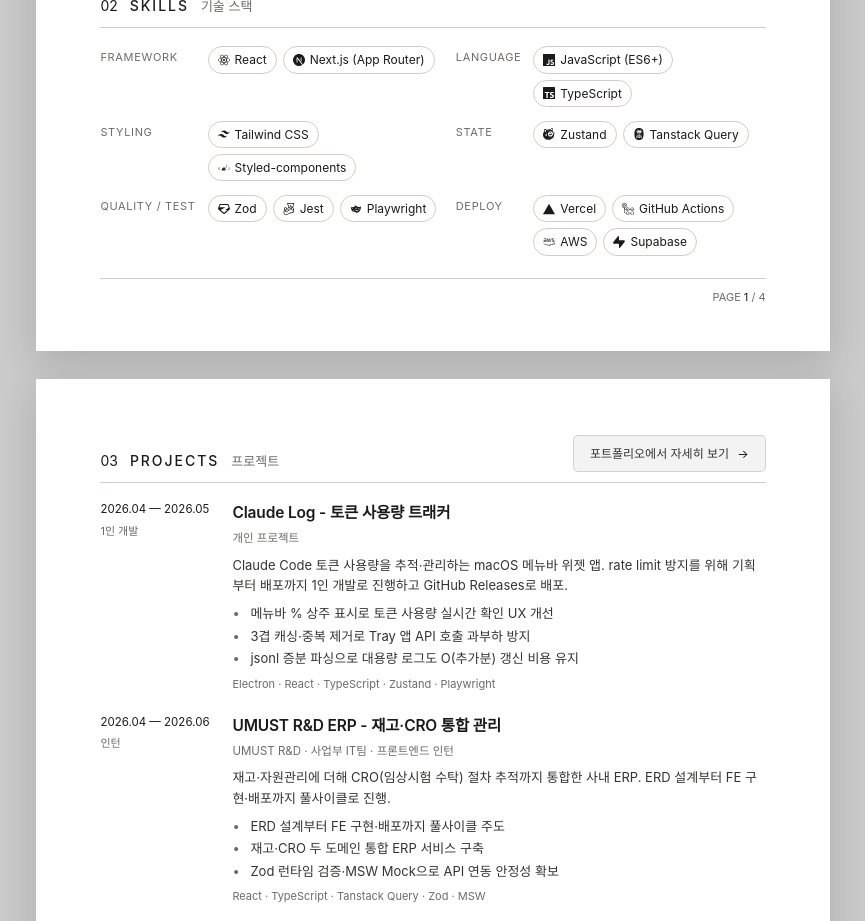
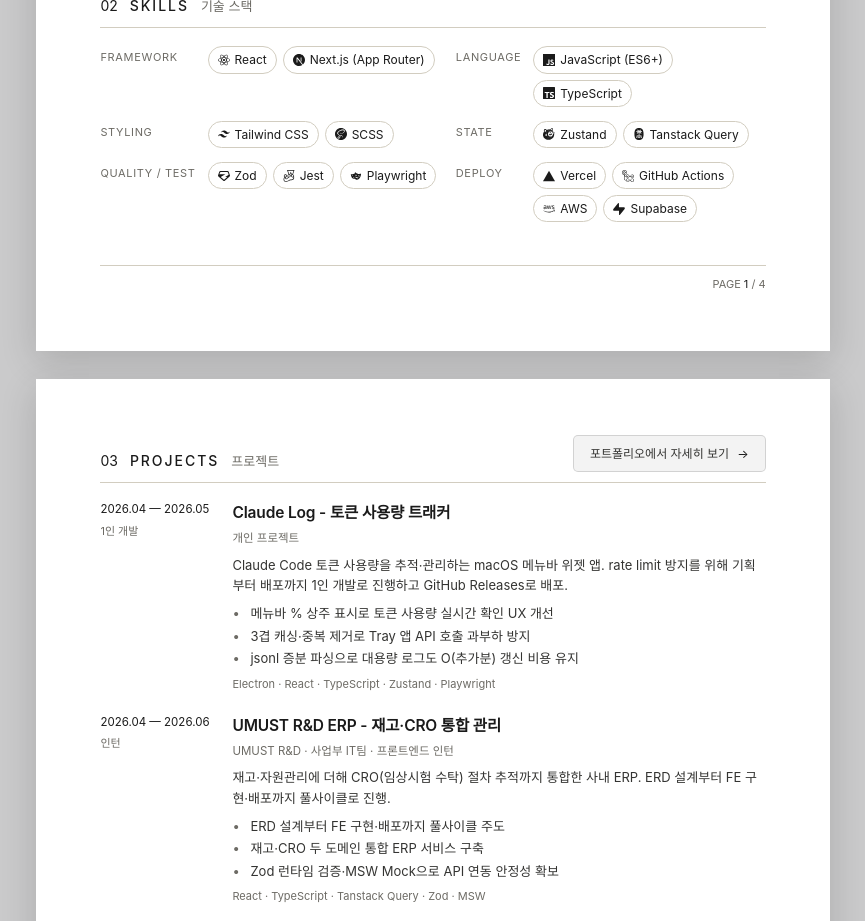
Before and after one commit to seong5/seong5.github.io, a Next.js app: page /resume in a window 1280 px wide. Shown: the part 860-1781 px from the top of the page, without its empty margins (207-1072 px from the left). Built offline with nearby package versions, Linux system fonts and the light colour scheme; a web font is replaced by a local one.

Commit message:
🔧 chore: 사용 근거 없는 Styled-components 제거하고 이력서에 SCSS 추가

```diff
--- a/app/components/Skills.tsx
+++ b/app/components/Skills.tsx
@@ -9,7 +9,7 @@ const SKILLS = [
   { label: 'FRAMEWORK', items: ['React', 'Next.js (App Router)', 'React Native', 'Expo', 'Electron'] },
   { label: 'LANGUAGE', items: ['JavaScript (ES6+)', 'TypeScript'] },
   { label: 'STATE', items: ['Zustand', 'Tanstack Query', 'React Hook Form'] },
-  { label: 'STYLING', items: ['Tailwind CSS', 'Styled-components'] },
+  { label: 'STYLING', items: ['Tailwind CSS'] },
   { label: 'QUALITY / TEST', items: ['Zod', 'Jest', 'Playwright', 'Storybook'] },
   { label: 'DEPLOY / INFRA', items: ['Vercel', 'GitHub Actions', 'AWS', 'Supabase', 'Docker'] },
 ];
--- a/app/components/stackIcons.tsx
+++ b/app/components/stackIcons.tsx
@@ -18,6 +18,7 @@ import {
   siReact,
   siReacthookform,
   siReactquery,
+  siSass,
   siStorybook,
   siStyledcomponents,
   siSupabase,
@@ -49,6 +50,9 @@ const ICONS: Record<string, Icon> = {
   javascript: siJavascript,
   typescript: siTypescript,
   'styled-components': siStyledcomponents,
+  // SCSS는 Sass의 문법이라 공식 로고도 Sass 로고를 쓴다
+  scss: siSass,
+  sass: siSass,
   storybook: siStorybook,
   docker: siDocker,
   // TanStack 로고의 공식 색(#ECE8D1 크림)은 밝아서 걸러진다 — 제품(Query) 색인 React Query 빨강을 쓴다
--- a/app/resume/page.tsx
+++ b/app/resume/page.tsx
@@ -37,7 +37,7 @@ const STRENGTHS = [
 const SKILLS = [
   { label: 'FRAMEWORK', items: ['React', 'Next.js (App Router)'] },
   { label: 'LANGUAGE', items: ['JavaScript (ES6+)', 'TypeScript'] },
-  { label: 'STYLING', items: ['Tailwind CSS', 'Styled-components'] },
+  { label: 'STYLING', items: ['Tailwind CSS', 'SCSS'] },
   { label: 'STATE', items: ['Zustand', 'Tanstack Query'] },
   { label: 'QUALITY / TEST', items: ['Zod', 'Jest', 'Playwright'] },
   { label: 'DEPLOY', items: ['Vercel', 'GitHub Actions', 'AWS', 'Supabase'] },
```
